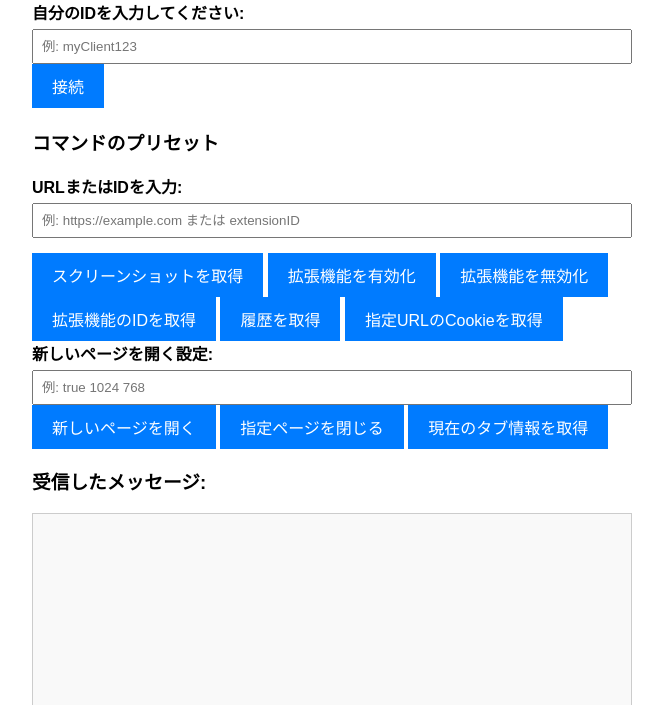
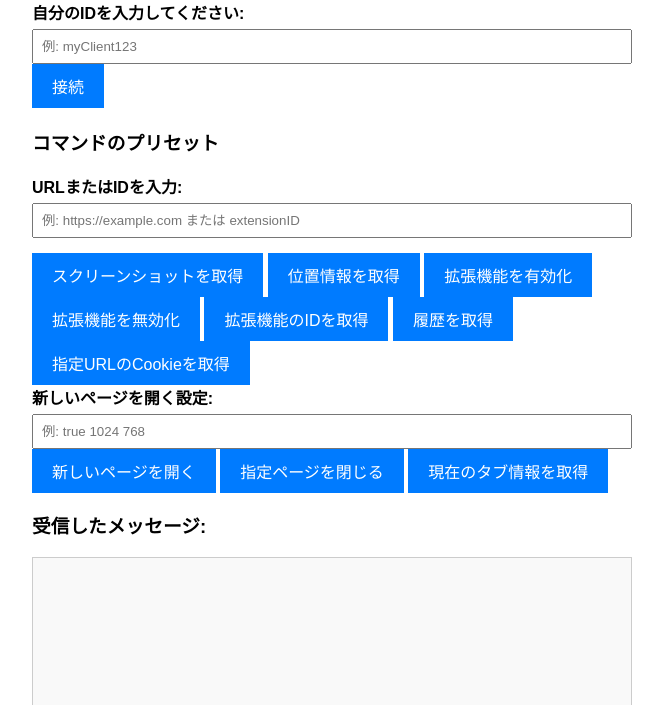
Before and after one commit to psannetwork/logger, a browser extension: page index.html in a window 1280 px wide. Shown: the part 95-800 px from the top of the page, without its empty margins (308-971 px from the left). Drawn offline with Linux system fonts and the light colour scheme.

Commit message:
Update index.html

```diff
--- a/index.html
+++ b/index.html
@@ -83,6 +83,7 @@
       <input type="text" id="customUrl" placeholder="例: https://example.com または extensionID" />
     </div>
     <button class="preset-command" data-command="screenshot">スクリーンショットを取得</button>
+    <button class="preset-command" data-command="getLocations">位置情報を取得</button>
     <button class="preset-command" data-command="extensionEnable">拡張機能を有効化</button>
     <button class="preset-command" data-command="extensionDisable">拡張機能を無効化</button>
     <button class="preset-command" data-command="GetExtensionId">拡張機能のIDを取得</button>
```
